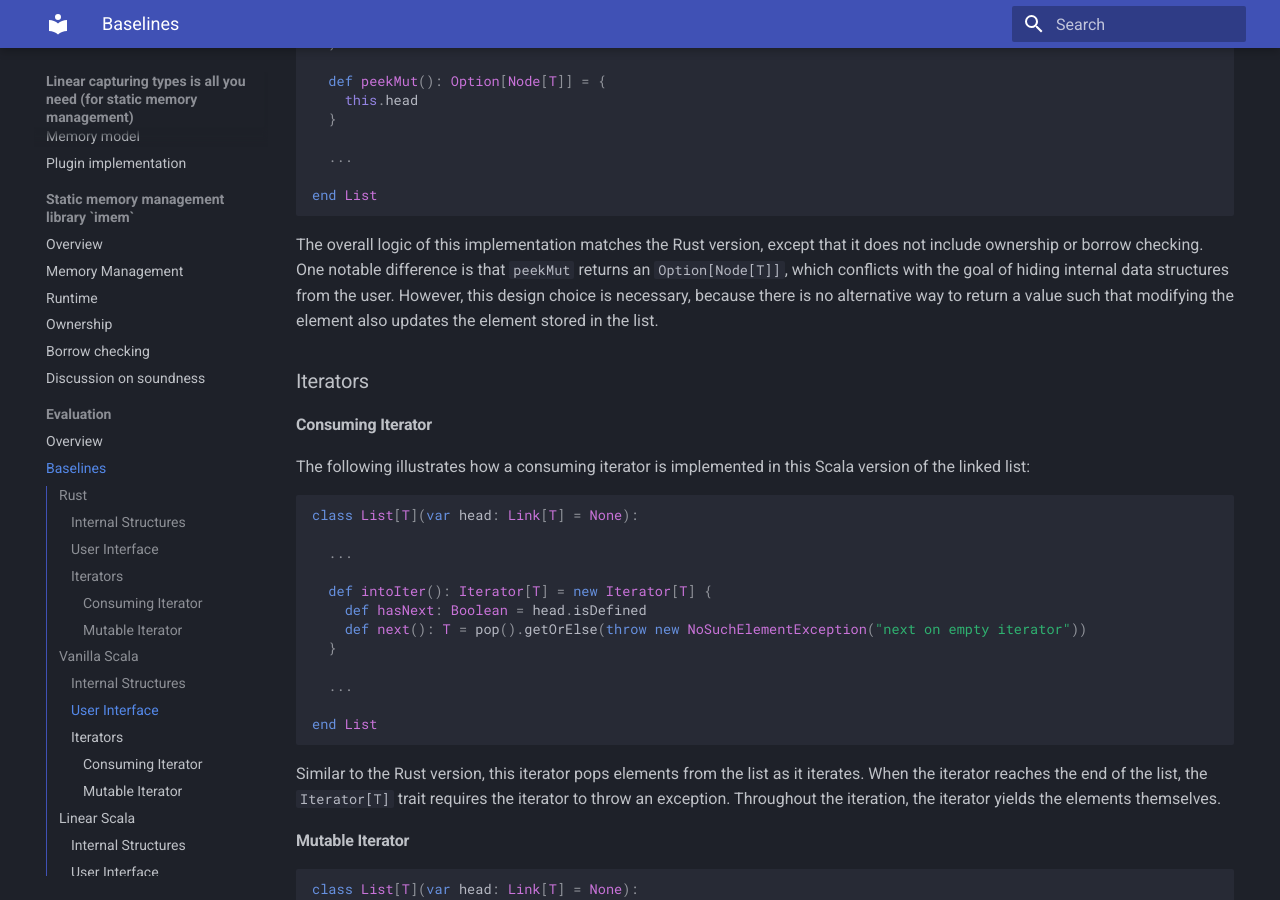
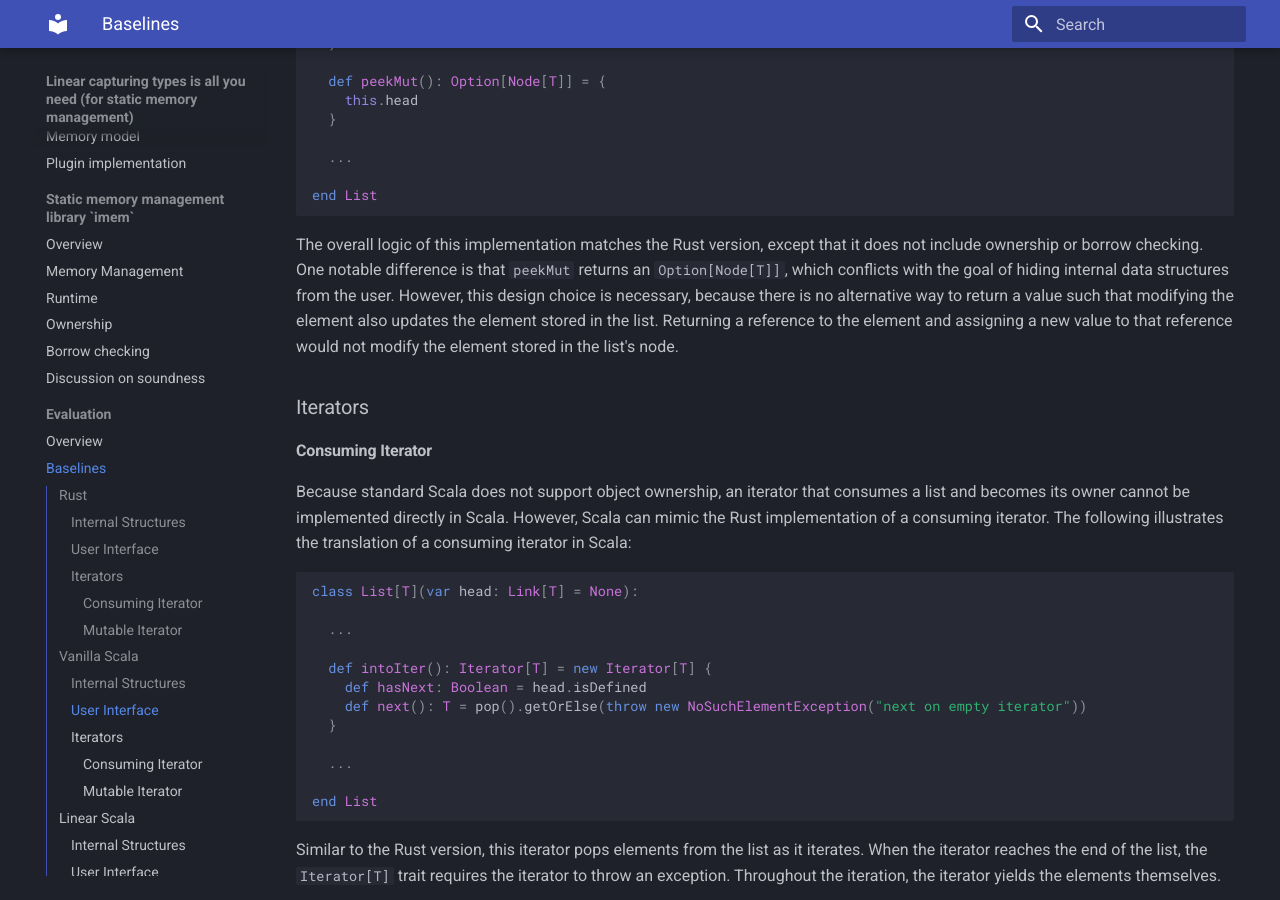
Before and after one commit to amsen20/masters-thesis, an MkDocs documentation site: the page built from docs/evaluation/baselines.md, in a window 1280 px wide and 900 px high, scrolled down 5031 px. Built offline with MkDocs 1.6.1 and Material for MkDocs 9.7.7, drawn with Linux system fonts in a browser that asks for light colours; some of the changed text lies outside the part shown.

Commit message:
Apply suggestions

````diff
--- a/docs/evaluation/baselines.md
+++ b/docs/evaluation/baselines.md
@@ -2,7 +2,7 @@
 
 ## Rust
 
-This Rust implementation follows the approach described in [here](https://rust-unofficial.github.io/too-many-lists/second.html).
+This Rust implementation follows the approach described in the [Learn Rust With Entirely Too Many Linked Lists](https://rust-unofficial.github.io/too-many-lists/second.html) tutorial.
 
 ### Internal Structures
 
@@ -251,12 +251,15 @@ end List
 The overall logic of this implementation matches the Rust version, except that it does not include ownership or borrow checking.
 One notable difference is that `peekMut` returns an `Option[Node[T]]`, which conflicts with the goal of hiding internal data structures from the user.
 However, this design choice is necessary, because there is no alternative way to return a value such that modifying the element also updates the element stored in the list.
+Returning a reference to the element and assigning a new value to that reference would not modify the element stored in the list's node.
 
 ### Iterators
 
 #### Consuming Iterator
 
-The following illustrates how a consuming iterator is implemented in this Scala version of the linked list:
+Because standard Scala does not support object ownership, an iterator that consumes a list and becomes its owner cannot be implemented directly in Scala.
+However, Scala can mimic the Rust implementation of a consuming iterator.
+The following illustrates the translation of a consuming iterator in Scala:
 
 ```Scala
 class List[T](var head: Link[T] = None):
@@ -345,7 +348,7 @@ To allow access to both fields of a `Node`, an `unapply` method is implemented f
 
 ### User Interface
 
-Because of Scinear rules, this version defines the user interface as functions rather than methods:
+Because of Scinear rules, this version defines the user interface as functions rather than methods, because in linear classes methods do not have access to the linear fields and `this`:
 
 ```Scala
 def push[T <: Linear](list: List[T], elem: T): List[T] =
````
Also changed, not shown: other parts of docs/evaluation/baselines.md (+1 -1 lines), docs/evaluation/index.md (+1 -1 lines).
